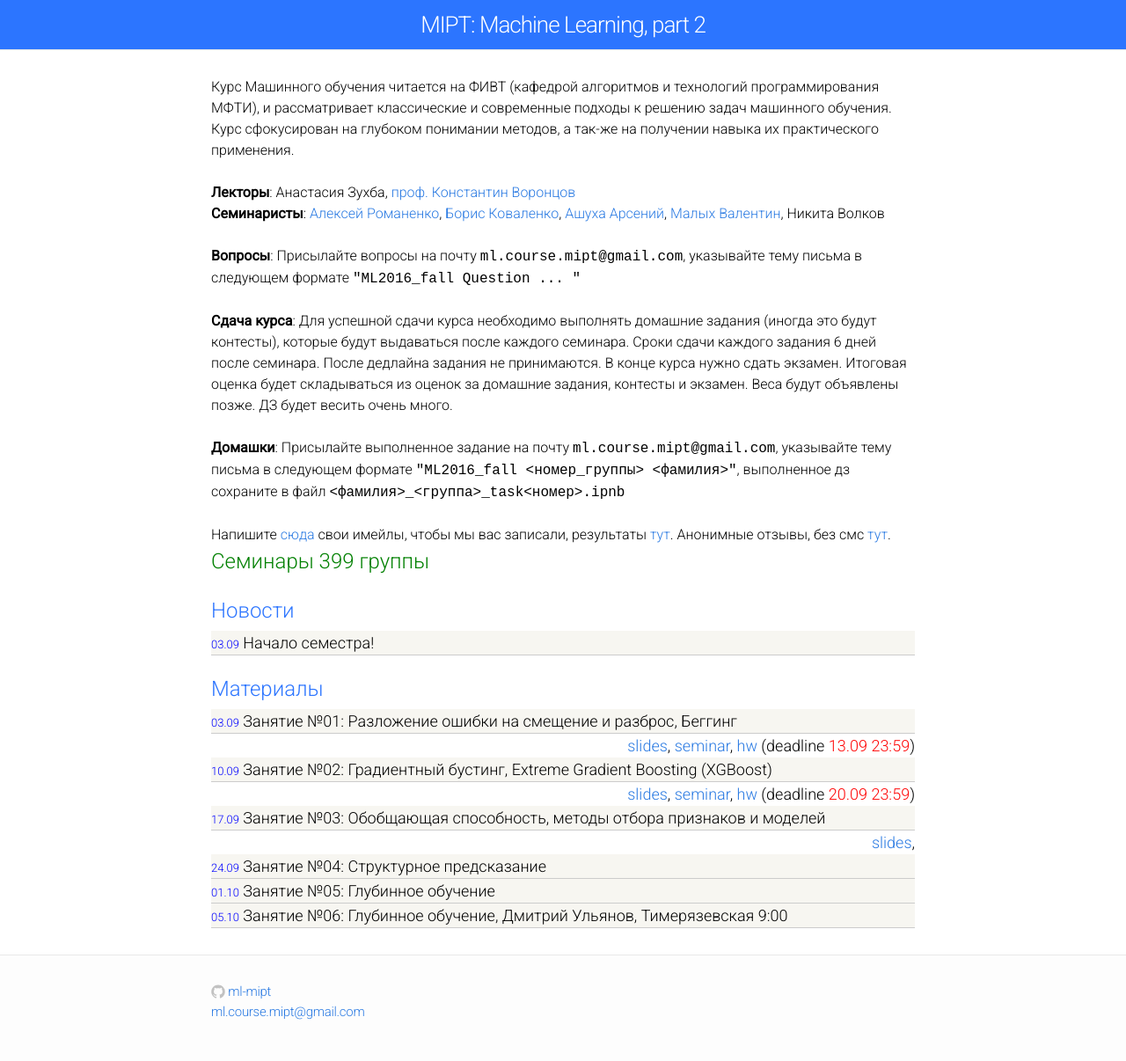
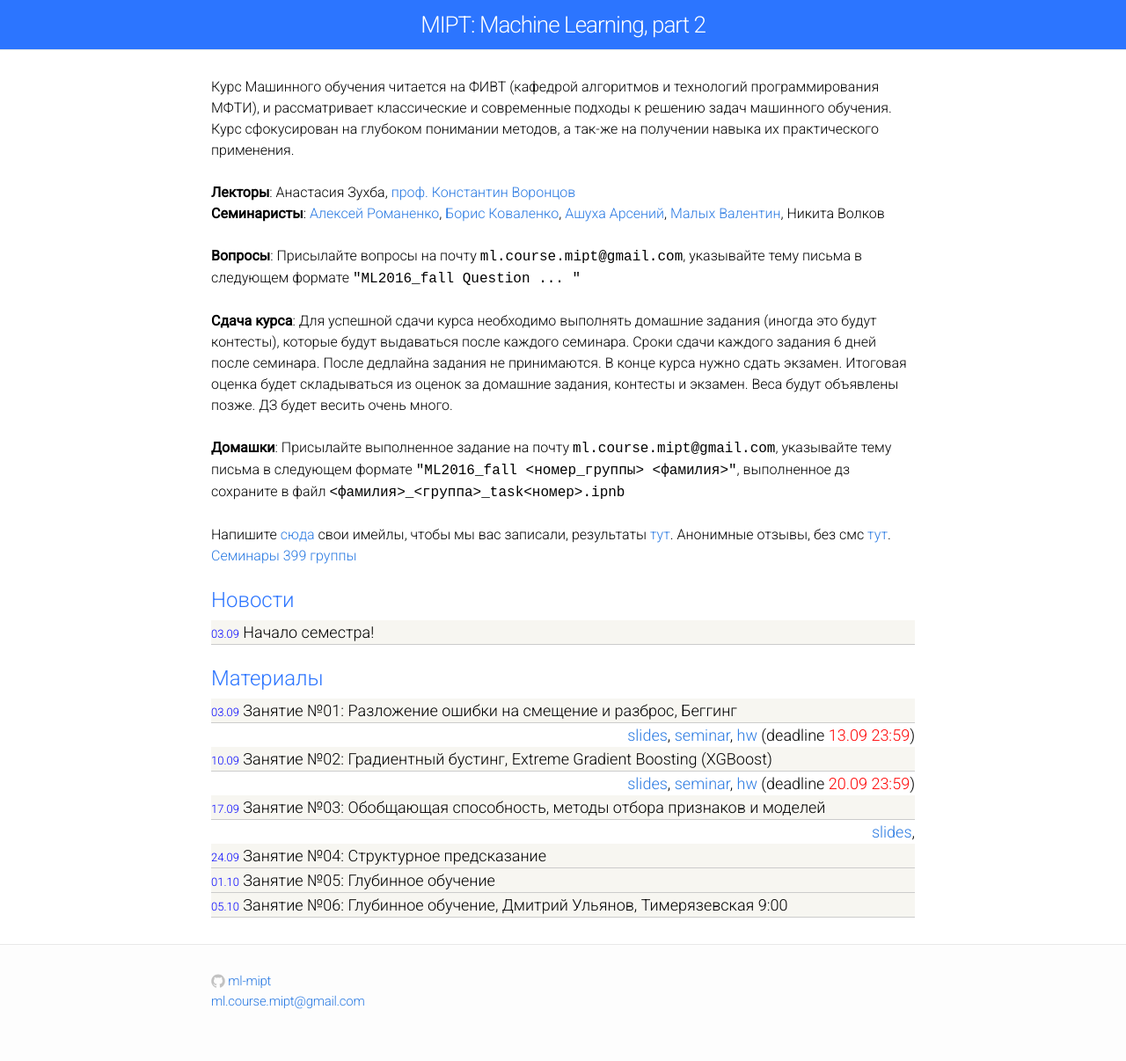
Before and after one commit to ml-mipt/old-ml-mipt.github.io, a Jekyll site: the page built from index.html, in a window 1280 px wide. Shown: the whole page at 88% size. Built offline with Jekyll 4.4.1, drawn with Linux system fonts in a browser that asks for light colours.

Commit message:
Update index.html

```diff
--- a/index.html
+++ b/index.html
@@ -25,7 +25,7 @@ layout: default
   Напишите <a href="https://docs.google.com/spreadsheets/d/1Fp5nbWMxthyLkEjkFTryC5x96vP_xrD99ojc91gbNzk/edit?usp=sharing">сюда</a> свои имейлы, чтобы мы вас записали, результаты <a href="https://docs.google.com/spreadsheets/d/1ihJ8sQ8xF_LLSBUN-36mcC8YlFXScqF-RZ7QcERZrGo/edit?usp=sharing">тут</a>. Анонимные отзывы, без смс <a href="https://goo.gl/forms/w4jv7VHZiHZyri3y1">тут</a>.
 </div>
 
-<a href="399/"><font size="5" color="green">Семинары 399 группы</font></a>
+<a href="399/"><font size="3">Семинары 399 группы</font></a>
 
 <div class="home">
   <div class="materials-wrap">
```
